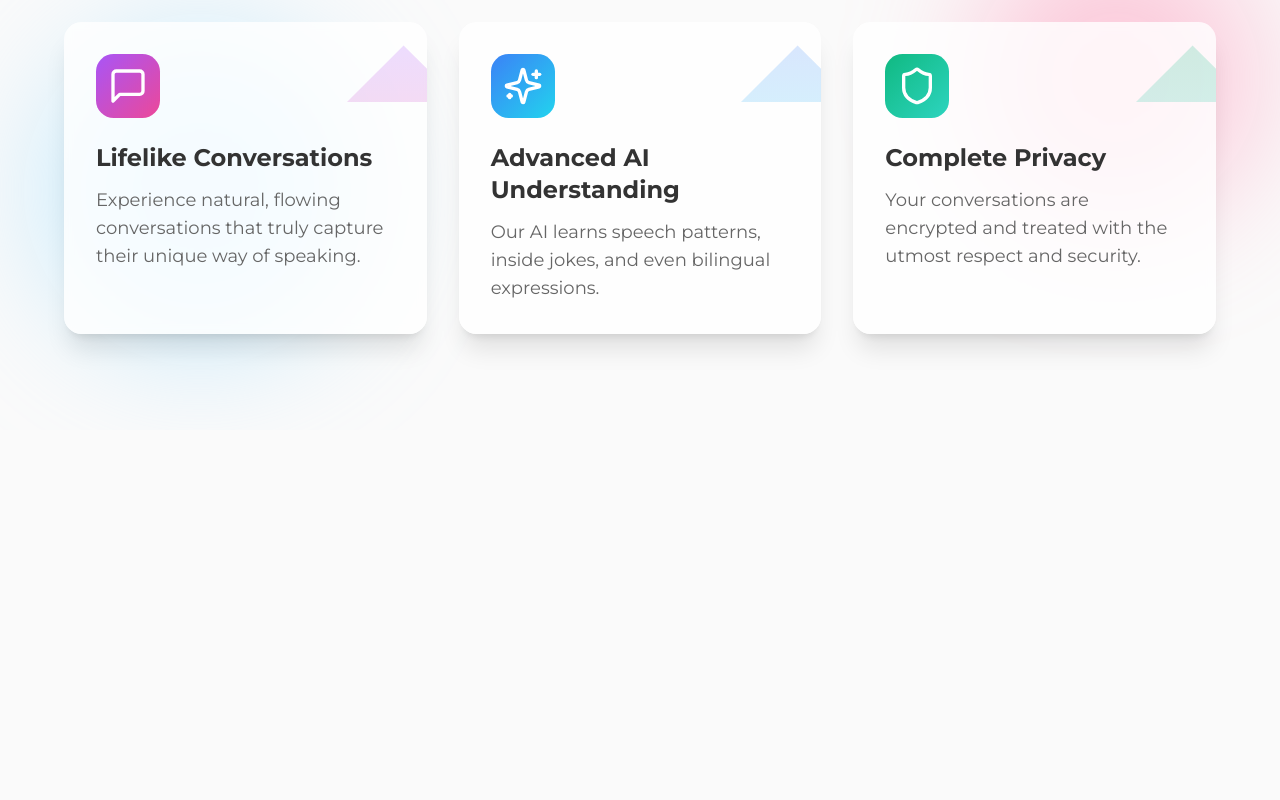
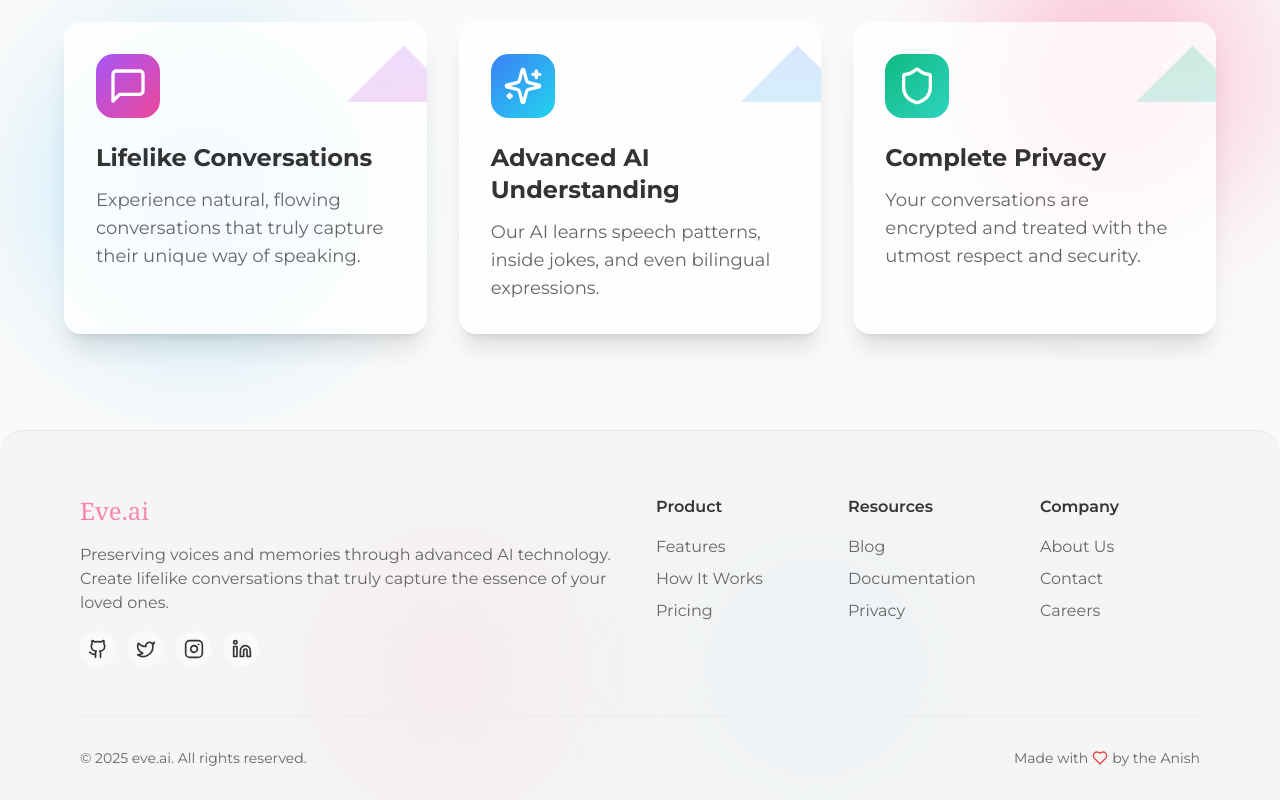
Before and after one commit to Xeven777/eve.ai, a React (Vite) app in the folder site/: page / in a window 1280 px wide. Shown: the part 1902-2702 px from the top of the page. Before the commit the page ends 2332 px from the top, so only its background shows below. Built offline with nearby package versions, Linux system fonts and the light colour scheme; what tailwindcss-motion would draw is missing.

Commit message:
add Footer component and update Features layout for responsive design

```diff
--- a/site/src/App.tsx
+++ b/site/src/App.tsx
@@ -4,6 +4,7 @@ import React, { Suspense } from "react";
 
 const HowItWorks = React.lazy(() => import("./components/HowItWorks"));
 const Features = React.lazy(() => import("./components/Features"));
+const Footer = React.lazy(() => import("./components/Footer"));
 
 const App = () => {
   return (
@@ -17,6 +18,9 @@ const App = () => {
       <Suspense>
         <Features />
       </Suspense>
+      <Suspense>
+        <Footer />
+      </Suspense>
     </main>
   );
 };
--- a/site/src/components/Features.tsx
+++ b/site/src/components/Features.tsx
@@ -69,7 +69,7 @@ const Features = () => {
         </motion.div>
 
         <motion.div
-          className="grid md:grid-cols-3 gap-8"
+          className="grid sm:grid-cols-2 md:grid-cols-3 gap-8"
           variants={container}
           initial="hidden"
           whileInView="show"
--- /dev/null
+++ b/site/src/components/Footer.tsx
@@ -0,0 +1,164 @@
+import { motion } from "framer-motion";
+import { Github, Twitter, Instagram, Linkedin, Heart } from "lucide-react";
+
+const footerLinks = [
+  {
+    title: "Product",
+    links: [
+      { label: "Features", href: "#features" },
+      { label: "How It Works", href: "#how-it-works" },
+      { label: "Pricing", href: "#pricing" },
+    ],
+  },
+  {
+    title: "Resources",
+    links: [
+      { label: "Blog", href: "/blog" },
+      { label: "Documentation", href: "/docs" },
+      { label: "Privacy", href: "/privacy" },
+    ],
+  },
+  {
+    title: "Company",
+    links: [
+      { label: "About Us", href: "/about" },
+      { label: "Contact", href: "/contact" },
+      { label: "Careers", href: "/careers" },
+    ],
+  },
+];
+
+const socialLinks = [
+  {
+    icon: <Github className="h-5 w-5" />,
+    href: "https://github.com",
+    label: "GitHub",
+  },
+  {
+    icon: <Twitter className="h-5 w-5" />,
+    href: "https://twitter.com",
+    label: "Twitter",
+  },
+  {
+    icon: <Instagram className="h-5 w-5" />,
+    href: "https://instagram.com",
+    label: "Instagram",
+  },
+  {
+    icon: <Linkedin className="h-5 w-5" />,
+    href: "https://linkedin.com",
+    label: "LinkedIn",
+  },
+];
+
+const Footer = () => {
+  return (
+    <footer className="bg-muted/30 border-t rounded-t-3xl relative overflow-hidden">
+      {/* Decorative elements */}
+      <div className="absolute inset-0 -z-10">
+        <div className="absolute bottom-0 left-1/4 w-64 h-64 bg-primary/10 rounded-full blur-3xl" />
+        <div className="absolute top-1/4 right-1/4 w-72 h-72 bg-accent/10 rounded-full blur-3xl" />
+      </div>
+
+      <div className="container max-w-6xl mx-auto pt-16 pb-8 px-4">
+        <div className="grid grid-cols-2 md:grid-cols-6 gap-8 mb-12">
+          <motion.div
+            initial={{ opacity: 0, y: 20 }}
+            whileInView={{ opacity: 1, y: 0 }}
+            transition={{ duration: 0.5 }}
+            viewport={{ once: true }}
+            className="col-span-2 md:col-span-3"
+          >
+            <div className="mb-4">
+              <h3 className="font-serif text-2xl bg-gradient-to-r from-primary to-accent text-transparent bg-clip-text">
+                Eve.ai
+              </h3>
+            </div>
+            <p className="text-muted-foreground mb-4">
+              Preserving voices and memories through advanced AI technology.
+              Create lifelike conversations that truly capture the essence of
+              your loved ones.
+            </p>
+            <div className="flex space-x-3">
+              {socialLinks.map((social, index) => (
+                <motion.a
+                  key={index}
+                  href={social.href}
+                  aria-label={social.label}
+                  target="_blank"
+                  rel="noopener noreferrer"
+                  className="p-2 bg-background rounded-full hover:bg-muted transition-colors"
+                  whileHover={{ scale: 1.1 }}
+                  whileTap={{ scale: 0.95 }}
+                >
+                  {social.icon}
+                </motion.a>
+              ))}
+            </div>
+          </motion.div>
+
+          {footerLinks.map((section, sectionIndex) => (
+            <motion.div
+              key={sectionIndex}
+              initial={{ opacity: 0, y: 20 }}
+              whileInView={{ opacity: 1, y: 0 }}
+              transition={{ duration: 0.5, delay: 0.1 * sectionIndex }}
+              viewport={{ once: true }}
+              className="col-span-1"
+            >
+              <h3 className="font-semibold mb-4">{section.title}</h3>
+              <ul className="space-y-2">
+                {section.links.map((link, linkIndex) => (
+                  <li key={linkIndex}>
+                    <a
+                      href={link.href}
+                      className="text-muted-foreground hover:text-foreground transition-colors"
+                    >
+                      {link.label}
+                    </a>
+                  </li>
+                ))}
+              </ul>
+            </motion.div>
+          ))}
+        </div>
+
+        <div className="pt-8 border-t border-muted/50">
+          <div className="flex flex-col md:flex-row items-center justify-between text-sm text-muted-foreground">
+            <motion.p
+              initial={{ opacity: 0 }}
+              whileInView={{ opacity: 1 }}
+              transition={{ delay: 0.3 }}
+              viewport={{ once: true }}
+            >
+              © {new Date().getFullYear()} eve.ai. All rights reserved.
+            </motion.p>
+            <motion.div
+              className="flex items-center space-x-1 mt-4 md:mt-0"
+              initial={{ opacity: 0 }}
+              whileInView={{ opacity: 1 }}
+              transition={{ delay: 0.4 }}
+              viewport={{ once: true }}
+            >
+              <span>Made with</span>
+              <Heart className="h-4 w-4 text-red-500 animate-pulse" />
+              <span>
+                by the
+                <a
+                  href="http://anish7.me"
+                  target="_blank"
+                  rel="noopener noreferrer"
+                  className="ml-1 hover:underline"
+                >
+                  Anish
+                </a>
+              </span>
+            </motion.div>
+          </div>
+        </div>
+      </div>
+    </footer>
+  );
+};
+
+export default Footer;
```
